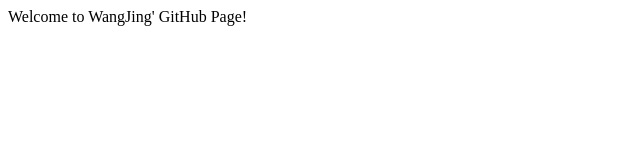
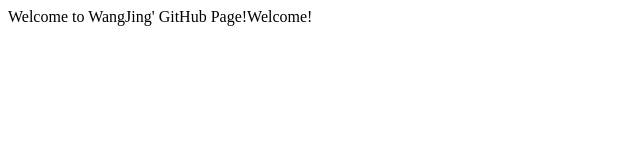
Before and after one commit to WangJing001/wangjing, a plain HTML site: page index.html in a window 1280 px wide. Shown: the full height of the page, 0-640 px from the left. Drawn offline with Linux system fonts and the light colour scheme.

Commit message:
Create index.html

```diff
--- a/index.html
+++ b/index.html
@@ -3,6 +3,6 @@
   <title>Hello world</title>
 </head>
 <body>
-   Welcome to WangJing' GitHub Page!
+   Welcome to WangJing' GitHub Page!Welcome!
 </body>
 </html>
```
